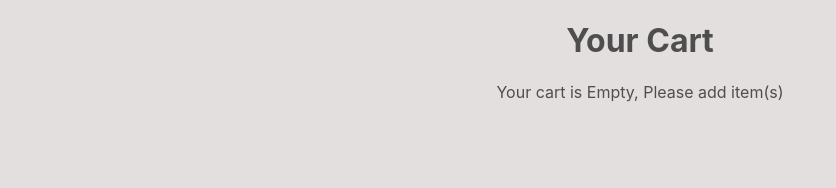
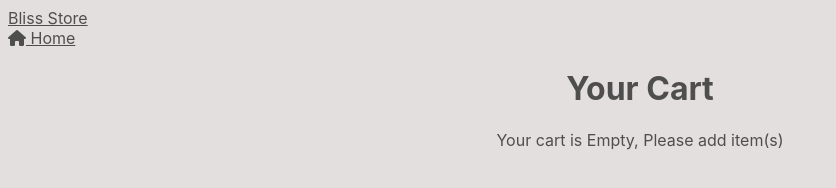
Before and after one commit to bolusunday/ecommerce-project, a website with bundled scripts: page cart.html in a window 1280 px wide. Shown: the whole page, without its empty margins (0-836 px from the left). Built offline with nearby package versions, Linux system fonts and the light colour scheme.

Commit message:
Cart page nav bar added

```diff
--- a/cart.html
+++ b/cart.html
@@ -4,9 +4,20 @@
     <meta charset="UTF-8" />
     <meta name="viewport" content="width=device-width, initial-scale=1.0" />
     <title>Document</title>
+    <link
+      rel="stylesheet"
+      href="https://cdnjs.cloudflare.com/ajax/libs/font-awesome/6.5.0/css/all.min.css"
+    />
     <link rel="stylesheet" href="cart.css" />
   </head>
   <body>
+    <header class="navbar">
+      <div class="logo"><a href="index.html">Bliss Store</a></div>
+
+      <nav class="nav-links">
+        <a href="index.html"><i class="fa-solid fa-house"></i> Home</a>
+      </nav>
+    </header>
     <div class="cart-page">
       <h1>Your Cart</h1>
 
```
